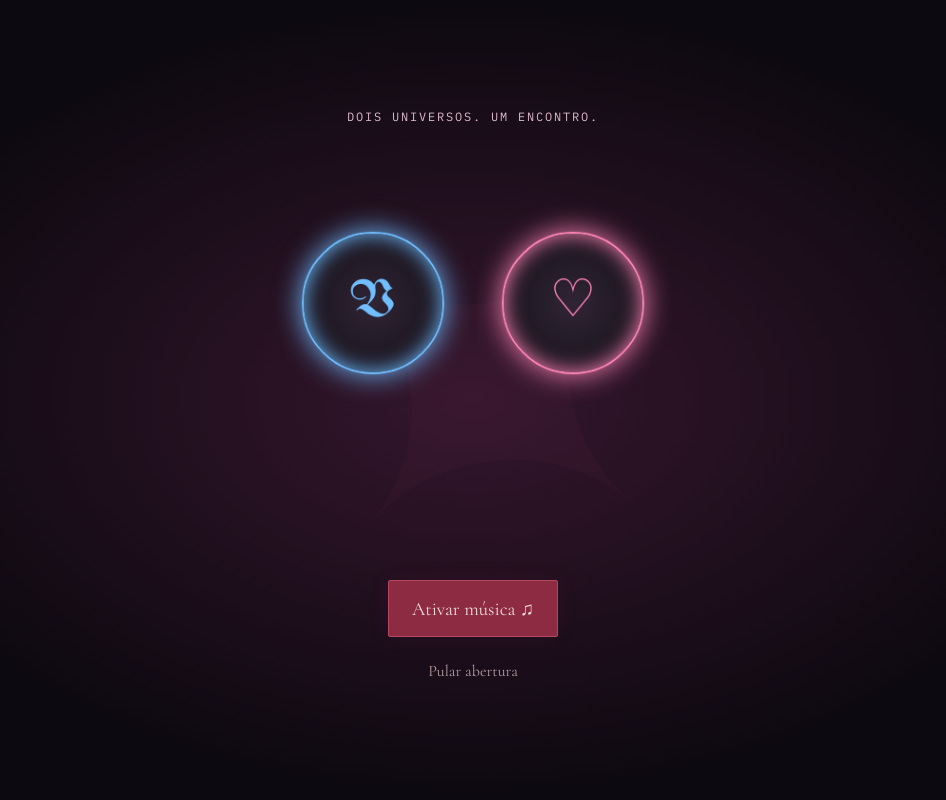
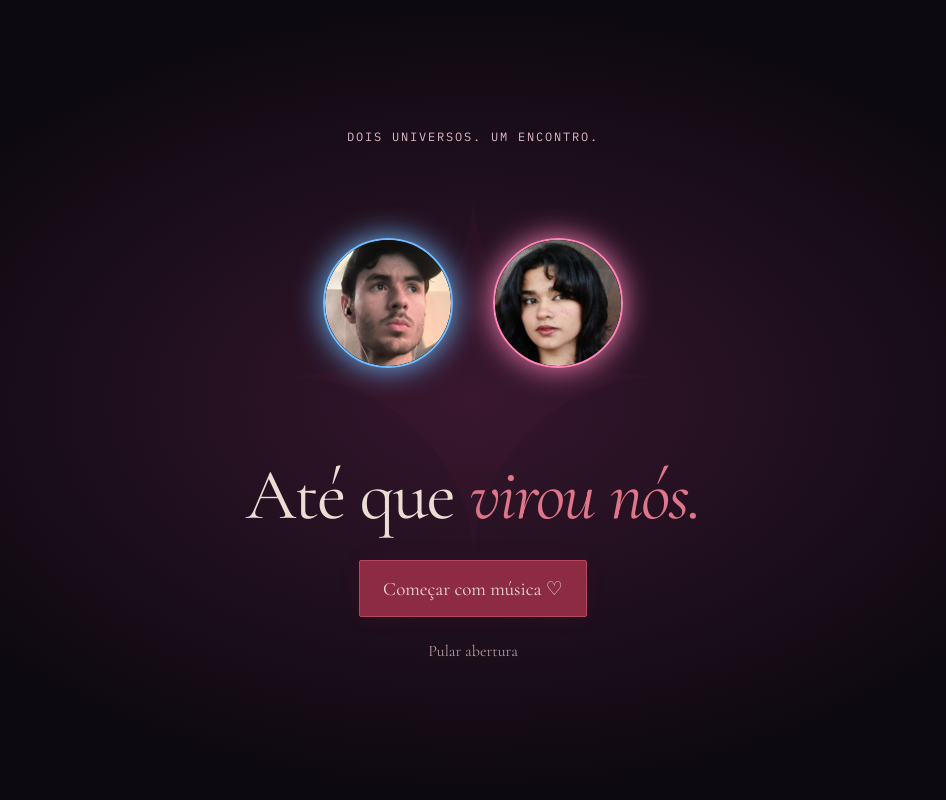
Before and after one commit to Delta-1/FORMYLOVE, a website: page index.html in a window 1280 px wide. Shown: the top 800 px of the page, without its empty margins (167-1113 px from the left). Drawn offline with Linux system fonts and the light colour scheme; no server answers.

Commit message:
Add files via upload

```diff
--- a/app.js
+++ b/app.js
@@ -88,9 +88,8 @@ function initIntro(config,music){
 
   let finished=false,enterTimer;function enter(){if(finished)return;finished=true;clearTimeout(enterTimer);music.begin();intro.classList.add('departing');intro.setAttribute('aria-hidden','true');setTimeout(()=>{intro.hidden=true;$('#sound-toggle').focus({preventScroll:true});},600);}
   let animated=false;function animate(){if(animated||finished)return;animated=true;intro.classList.remove('waiting');$('#enter-site').textContent='Entrar na nossa história ♡';const duration=parseFloat(getComputedStyle(intro).getPropertyValue('--intro-duration'))||14;enterTimer=setTimeout(enter,matchMedia('(prefers-reduced-motion: reduce)').matches?1800:duration*1000+600);}
-  $('#enter-site').onclick=()=>{if(intro.classList.contains('sound-blocked')){music.intro().then(allowed=>{if(allowed){intro.classList.remove('sound-blocked');$('#enter-site').textContent='Entrar na nossa história ♡';}});}else enter();};$('#skip-intro').onclick=enter;
-  // The visual opening does not depend on an audio download or autoplay permission.
-  animate();music.intro().then(allowed=>{if(!allowed&&!finished){intro.classList.add('sound-blocked');$('#enter-site').textContent='Ativar música ♫';}}).catch(()=>{if(!finished){intro.classList.add('sound-blocked');$('#enter-site').textContent='Ativar música ♫';}});
+  $('#enter-site').onclick=()=>{if(intro.classList.contains('waiting')){music.intro();animate();}else enter();};$('#skip-intro').onclick=enter;
+  intro.classList.add('waiting');$('#enter-site').textContent='Começar com música ♡';music.intro().then(allowed=>{if(allowed)animate();});
 }
 
 function formatDate(value){const date=new Date(/^\d{4}-\d{2}-\d{2}$/.test(value)?value+'T12:00:00-03:00':value);return Number.isFinite(date.getTime())?new Intl.DateTimeFormat('pt-BR',{timeZone:'America/Sao_Paulo',day:'2-digit',month:'long',year:'numeric'}).format(date):'Um momento nosso';}
--- a/config.json
+++ b/config.json
@@ -97,7 +97,126 @@
       ]
     }
   ],
-  "photos": [],
+  "photos": [
+    {
+      "id": "retrato-01",
+      "url": "assets/photos/memoria-01.jpg",
+      "feeling": "Você, no meu universo.",
+      "category": "ela",
+      "date": "",
+      "width": 674,
+      "height": 1536,
+      "rotation": 0,
+      "crop": {
+        "x": 0,
+        "y": 466,
+        "width": 674,
+        "height": 899
+      }
+    },
+    {
+      "id": "retrato-02",
+      "url": "assets/photos/memoria-02.jpg",
+      "feeling": "Você, no meu universo.",
+      "category": "ela",
+      "date": "",
+      "width": 864,
+      "height": 1536,
+      "rotation": -90
+    },
+    {
+      "id": "retrato-03",
+      "url": "assets/photos/memoria-03.jpg",
+      "feeling": "Um pouco do meu mundo.",
+      "category": "ele",
+      "date": "",
+      "width": 864,
+      "height": 1536,
+      "rotation": 0
+    },
+    {
+      "id": "retrato-04",
+      "url": "assets/photos/memoria-04.jpg",
+      "feeling": "Um pouco do meu mundo.",
+      "category": "ele",
+      "date": "",
+      "width": 864,
+      "height": 1536,
+      "rotation": 0
+    },
+    {
+      "id": "retrato-05",
+      "url": "assets/photos/memoria-05.jpg",
+      "feeling": "Você, no meu universo.",
+      "category": "ela",
+      "date": "",
+      "width": 864,
+      "height": 1536,
+      "rotation": -90
+    },
+    {
+      "id": "retrato-06",
+      "url": "assets/photos/memoria-06.jpg",
+      "feeling": "Você, no meu universo.",
+      "category": "ela",
+      "date": "",
+      "width": 678,
+      "height": 1536,
+      "rotation": 0,
+      "crop": {
+        "x": 85,
+        "y": 569,
+        "width": 412,
+        "height": 746
+      }
+    },
+    {
+      "id": "retrato-07",
+      "url": "assets/photos/memoria-07.jpg",
+      "feeling": "Você, no meu universo.",
+      "category": "ela",
+      "date": "",
+      "width": 674,
+      "height": 1536,
+      "rotation": -90,
+      "crop": {
+        "x": 0,
+        "y": 177,
+        "width": 674,
+        "height": 1164
+      }
+    },
+    {
+      "id": "retrato-08",
+      "url": "assets/photos/memoria-08.jpg",
+      "feeling": "Você, no meu universo.",
+      "category": "ela",
+      "date": "",
+      "width": 865,
+      "height": 1536,
+      "rotation": 0
+    },
+    {
+      "id": "retrato-09",
+      "url": "assets/photos/memoria-09.jpg",
+      "feeling": "Um pouco do meu mundo.",
+      "category": "ele",
+      "date": "",
+      "width": 864,
+      "height": 1536,
+      "rotation": 0
+    },
+    {
+      "id": "retrato-10",
+      "url": "assets/photos/memoria-10.jpg",
+      "feeling": "Um pouco do meu mundo.",
+      "category": "ele",
+      "date": "",
+      "width": 678,
+      "height": 1536,
+      "rotation": 0
+    }
+  ],
   "proposalSong": {
     "type": "audio",
     "url": "assets/audio/komisan.mp3",
@@ -113,8 +232,8 @@
     "startAt": 70
   },
   "intro": {
-    "him": "",
-    "her": "",
+    "him": "assets/photos/memoria-04.jpg",
+    "her": "assets/photos/memoria-07.jpg",
     "song": {
       "type": "audio",
       "url": "assets/audio/abertura.mp3",
@@ -125,6 +244,40 @@
         "assets/audio/abertura-02.part",
         "assets/audio/abertura-03.part"
       ]
+    },
+    "portraits": {
+      "him": {
+        "id": "retrato-04",
+        "url": "assets/photos/memoria-04.jpg",
+        "feeling": "Um pouco do meu mundo.",
+        "category": "ele",
+        "date": "",
+        "width": 864,
+        "height": 1536,
+        "rotation": 0,
+        "crop": {
+          "x": 165,
+          "y": 280,
+          "width": 550,
+          "height": 720
+        }
+      },
+      "her": {
+        "id": "retrato-07",
+        "url": "assets/photos/memoria-07.jpg",
+        "feeling": "Você, no meu universo.",
+        "category": "ela",
+        "date": "",
+        "width": 674,
+        "height": 1536,
+        "rotation": -90,
+        "crop": {
+          "x": 135,
+          "y": 620,
+          "width": 530,
+          "height": 550
+        }
+      }
     }
   },
   "acceptSong": {
--- a/index.html
+++ b/index.html
@@ -5,11 +5,11 @@
   <meta name="theme-color" content="#110d10"><meta name="description" content="Uma carta, as nossas memórias e um pequeno universo feito de nós.">
   <meta name="referrer" content="strict-origin-when-cross-origin"><title>Para minha mulher · FORMYLOVE</title>
   <link rel="icon" href="assets/heart.svg" type="image/svg+xml">
-  <link rel="stylesheet" href="style.css?v=9"><script type="module" src="app.js?v=9"></script>
+  <link rel="stylesheet" href="style.css?v=8"><script type="module" src="app.js?v=8"></script>
 </head>
 <body>
   <div class="garden" aria-hidden="true"><div class="vine vine-left"></div><div class="vine vine-right"></div></div>
-  <section id="intro" class="intro waiting" aria-label="O encontro dos nossos universos">
+  <section id="intro" class="intro" aria-label="O encontro dos nossos universos">
     <p class="eyebrow">DOIS UNIVERSOS. UM ENCONTRO.</p><div class="portrait-stage"><div class="portrait-orbit blue"><div class="portrait" id="portrait-him"><span>V</span></div></div><div class="portrait-orbit pink"><div class="portrait" id="portrait-her"><span>♡</span></div></div><div class="fusion">♡</div></div>
     <h2>Até que <em>virou nós.</em></h2><button id="enter-site" class="button primary">Entrar na nossa história ♡</button><button id="skip-intro" class="text-button">Pular abertura</button>
   </section>
```
Also changed, not shown: assets/photos/memoria-01.jpg (added), assets/photos/memoria-02.jpg (added), assets/photos/memoria-03.jpg (added), assets/photos/memoria-04.jpg (added), assets/photos/memoria-05.jpg (added), assets/photos/memoria-06.jpg (added), assets/photos/memoria-07.jpg (added), assets/photos/memoria-08.jpg (added), assets/photos/memoria-09.jpg (added), assets/photos/memoria-10.jpg (added), style.css.
